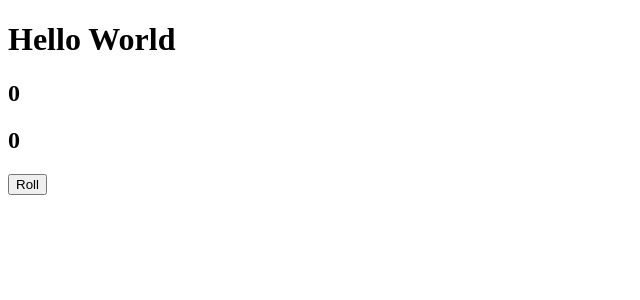
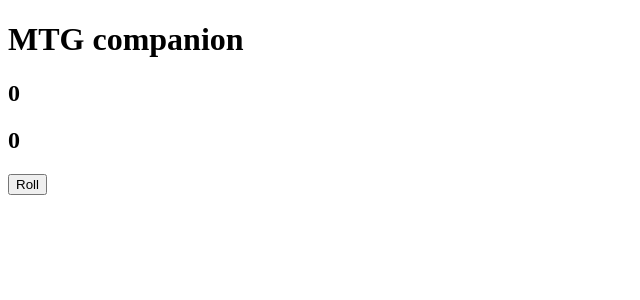
Before and after one commit to DjangoKerger/MTGscoreboard, a React (Create React App) app: page / in a window 1280 px wide. Shown: the top 300 px of the page, without its empty margins (0-640 px from the left). Built offline with nearby package versions, Linux system fonts and the light colour scheme.

Commit message:
starting on banner

```diff
--- a/src/components/App.js
+++ b/src/components/App.js
@@ -1,9 +1,10 @@
 import React from 'react';
-import Diceroll from './Diceroll'
+import Diceroll from './Diceroll';
+import Banner from './Banner';
 
 function App() {
   return (<div>
-  <h1>Hello World</h1>
+  <Banner />
   <Diceroll />
   </div>)
 
--- /dev/null
+++ b/src/components/Banner.js
@@ -0,0 +1,9 @@
+import React from 'react';
+
+function Banner(){
+    return (<div className = "banner">
+    <h1 className = "Bannertext"> MTG companion </h1>
+    </div>)
+}
+
+export default Banner;
```
